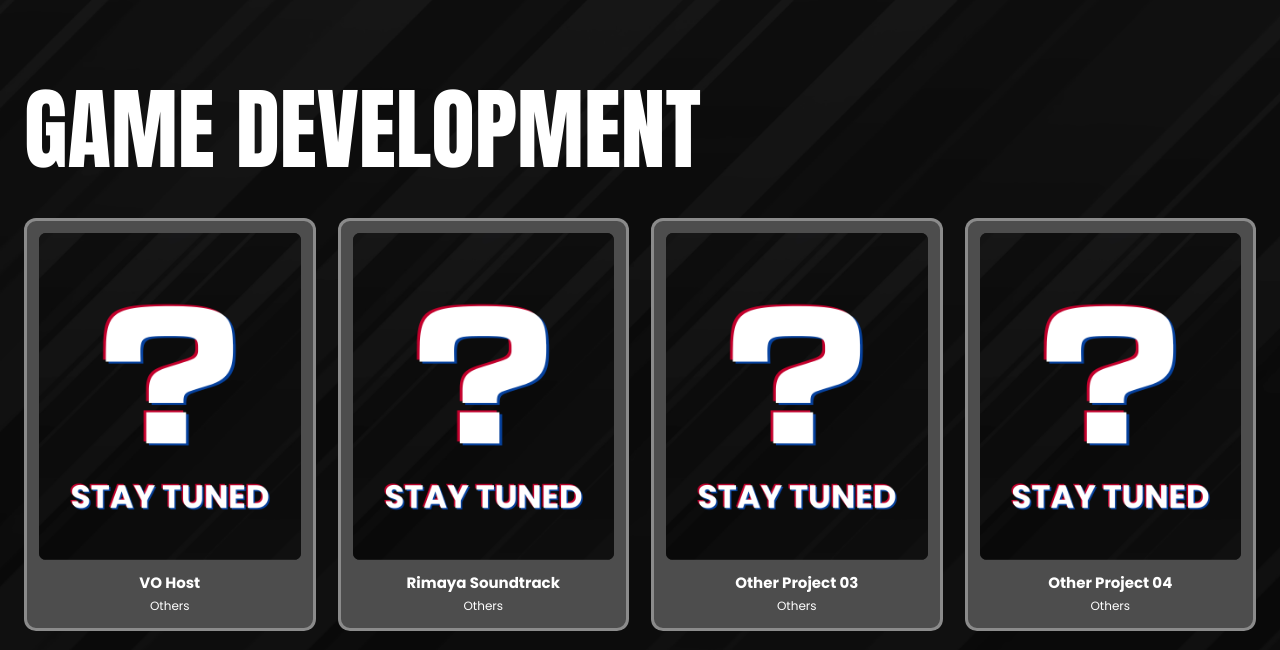
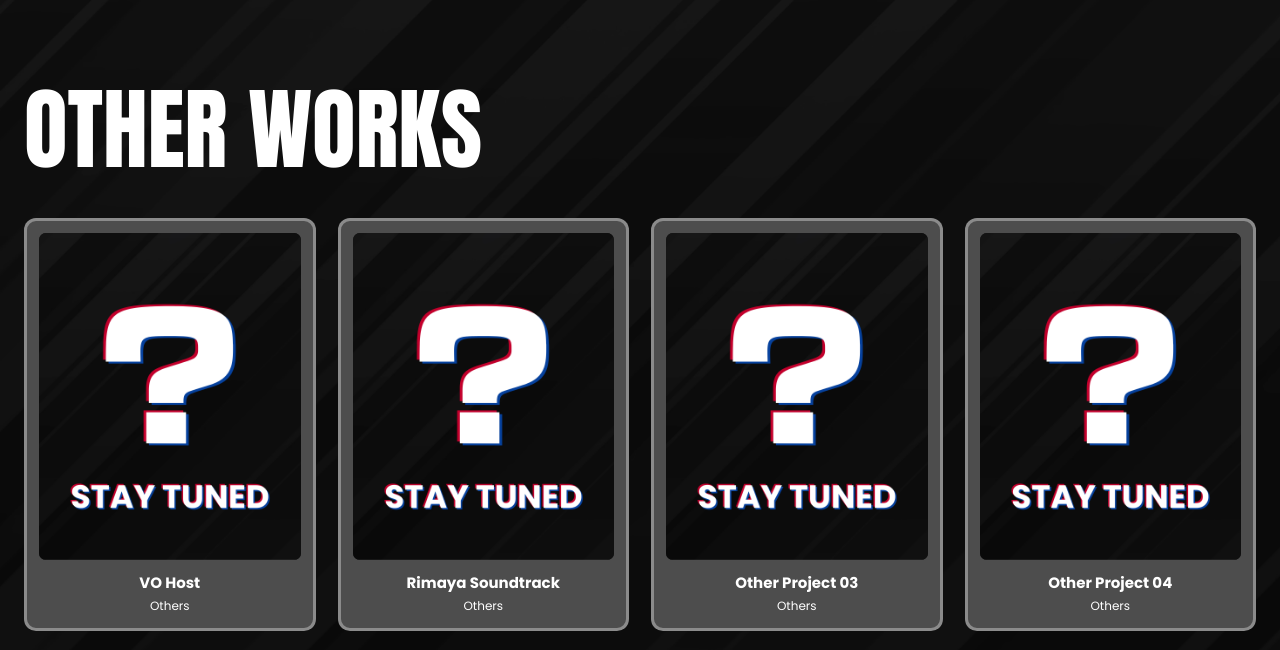
Before and after one commit to JUMPSTAR1968/JUMPSTAR1968.github.io, a plain HTML site: page portfolio/other.html in a window 1280 px wide. Shown: the part 134-784 px from the top of the page. Drawn offline with Linux system fonts and the light colour scheme.

Commit message:
Fixed the Portfolio Other Page

```diff
--- a/portfolio/other.html
+++ b/portfolio/other.html
@@ -4,7 +4,7 @@
   <meta charset="UTF-8">
   <meta name="viewport"
         content="width=device-width, initial-scale=1.0">
-  <title>Game Development | JS1968</title>
+  <title>Other Works | JS1968</title>
 
   <link rel="stylesheet" href="../css/global.css">
   <link rel="stylesheet" href="../css/navigation.css">
@@ -48,7 +48,7 @@
 
   <main class="portfolio-page gallery-page other">
     <section>
-      <h1 class="gallery-heading">GAME DEVELOPMENT</h1>
+      <h1 class="gallery-heading">OTHER WORKS</h1>
 
       <div class="project-grid">
         <article class="project-card">
```
